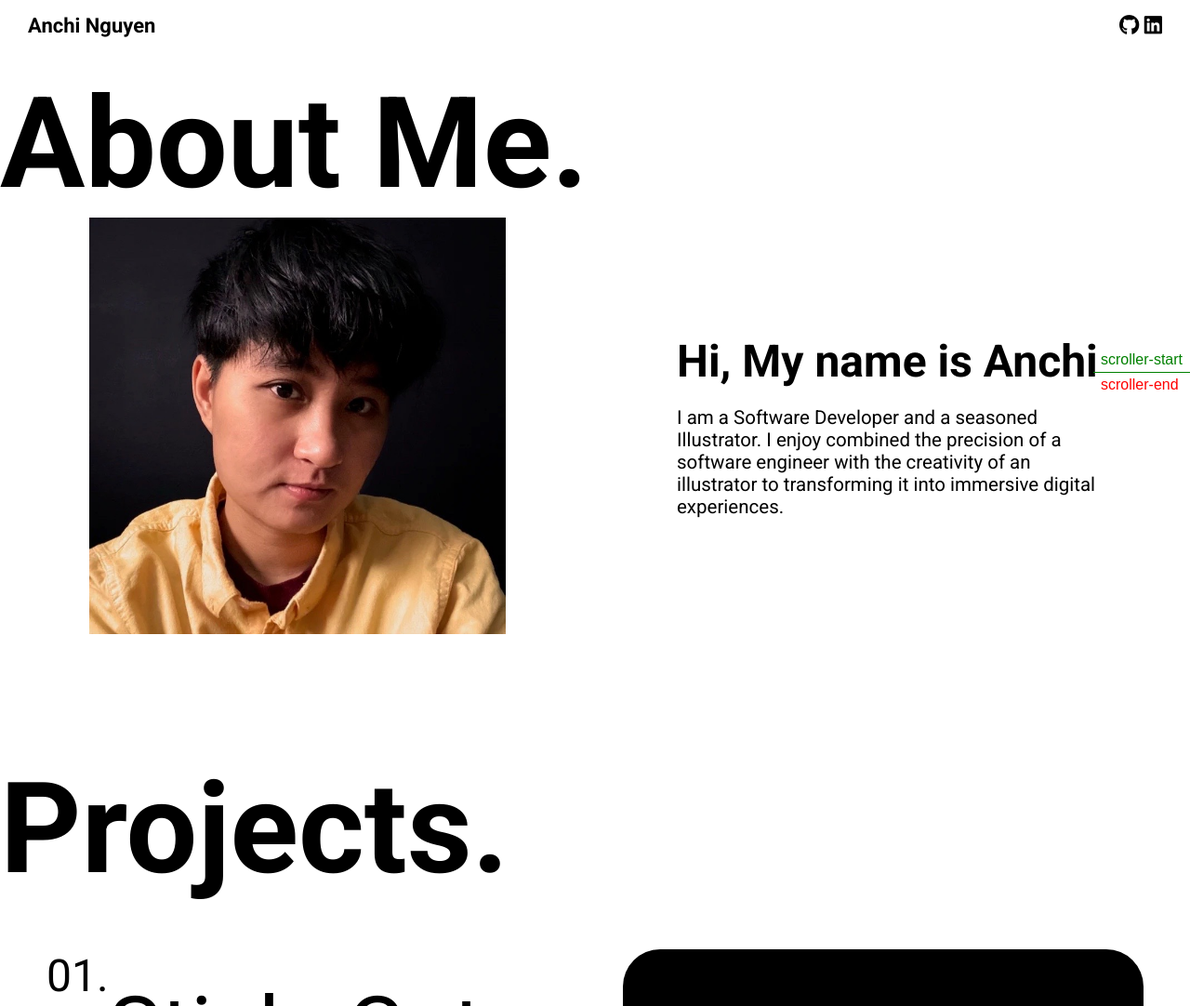
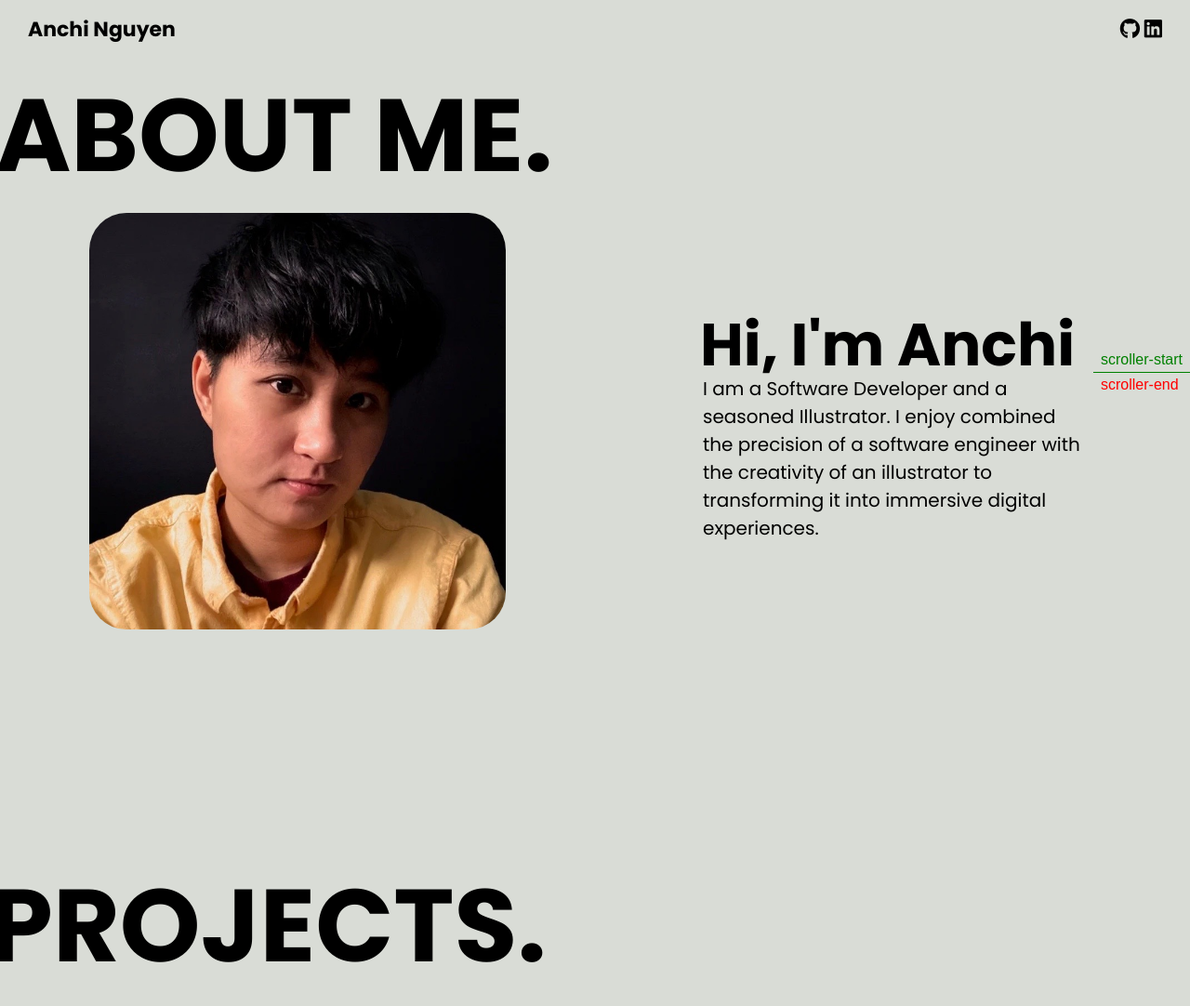
Before and after one commit to anchiingn/anchiingn.github.io, a plain HTML site: page index.html in a window 1280 px wide. Shown: the top 1082 px of the page at 93% size. Drawn offline with nearby package versions, Linux system fonts and the light colour scheme.

Commit message:
projects

```diff
--- a/css/about_me.css
+++ b/css/about_me.css
@@ -1,12 +1,19 @@
 #about_me {
     width: 100dvw;
     margin-bottom: 80px;
-    margin-top: 20px;
+    position: fixed;
+    z-index: 0;
 }
 .title {
     width: fit-content;
-    font-size: calc(10vw + 1vh);
+    font-size: calc(8vw + 1vh);
     font-weight: bold;
+}
+
+#about_me .title {
+    position: relative;
+    left: -5px;
+    animation: fade_up 1s ease-in;
 }
 
 .aboutme_info {
@@ -17,20 +24,27 @@
 .aboutme_info img {
     width: 70%;
     margin: auto;
+    border-radius: 40px;
+    animation: fade_right 1.25s ease-in;
 }
 
 .aboutme_info div {
-    width: 29em;
+    width: 25.5em;
     margin: auto;
 }
 
 .aboutme_info div h1 {
-    font-size: 3em;
-    margin-bottom: 20px;
+    position: relative;
+    right: 3px;
+    font-size: 4em;
+    margin-bottom: -15px;
+    animation: fade_left 1s ease-in;
+    background-color: transparent;
 }
 
 .aboutme_info div p {
-    font-size: 20.5px;
+    font-size: 20px;
+    animation: fade_left 1s ease-in;
 }
 
 
@@ -47,14 +61,26 @@
     }
 }
 
-@keyframes fade_down {
+@keyframes fade_left {
     from {
         opacity: 0;
-        transform: translateY(-10px);
+        transform: translateX(20px);
     }
 
     to {
         opacity: 1;
-        transform: translateY(0);
+        transform: translateX(0);
     }
 }
+
+@keyframes fade_right {
+    from {
+        opacity: 0;
+        transform: translateX(-20px);
+    }
+
+    to {
+        opacity: 1;
+        transform: translateX(0);
+    }
+}
--- a/css/main.css
+++ b/css/main.css
@@ -2,11 +2,21 @@
 @import url("about_me.css");
 @import url("projects.css");
 
+@font-face {
+    font-family: 'Akira Expanded';
+    src: url('Akira Expanded.tff') format('tff');
+}
+
+:root {
+    /* --color-white: #e8eddf */
+    --color-white: #d9dcd6
+
+}
 
 * {
     margin: 0;
-    font-family: "Roboto", sans-serif;
-    font-style: normal;
+    font-family: "Poppins", sans-serif;
+    background-color: var(--color-white);
 }
 
 a {
--- a/css/nav.css
+++ b/css/nav.css
@@ -2,7 +2,7 @@
     display: flex;
     justify-content: space-between;
     padding: 15px 30px;
-    background-color: white;
+    background-color: var(--color-white);
     font-size: 22px;
     font-weight: bold;
     position: sticky;
--- a/css/projects.css
+++ b/css/projects.css
@@ -1,12 +1,16 @@
 #projects {
     height: fit-content;
-    border-top-right-radius: 40px;
-    border-top-left-radius: 40px;
+    background-color: var(--color-white);
+    position: relative;
+    top: 100dvh;
+    margin-bottom: 30px;
 }
 
 #projects > .title {
     padding-top: 50px;
     margin-bottom: 50px;
+    position: relative;
+    left: -12px;
 }
 
 .project_container {
@@ -20,7 +24,7 @@
 }
 
 .one, .two {
-    background-color: white;
+    background-color: var(--color-white);
 }
 
 .project_info {
@@ -57,12 +61,12 @@
 }
 
 .project_name > div:nth-child(2) {
-    -webkit-text-stroke: 1px white;
+    -webkit-text-stroke: 1px var(--color-white);
     color: transparent;
 }
 
 .project_name > div:nth-child(3) {
-    -webkit-text-stroke: 1px white;
+    -webkit-text-stroke: 1px var(--color-white);
     color: transparent;
     opacity: 0.5;
 }
--- a/index.html
+++ b/index.html
@@ -9,7 +9,7 @@
     <!-- Google Font -->
     <link rel="preconnect" href="https://fonts.googleapis.com">
     <link rel="preconnect" href="https://fonts.gstatic.com" crossorigin>
-    <link href="https://fonts.googleapis.com/css2?family=Roboto:ital,wght@0,100;0,300;0,400;0,500;0,700;0,900;1,100;1,300;1,400;1,500;1,700;1,900&display=swap" rel="stylesheet">
+    <link href="https://fonts.googleapis.com/css2?family=Poppins:ital,wght@0,100;0,200;0,300;0,400;0,500;0,600;0,700;0,800;0,900;1,100;1,200;1,300;1,400;1,500;1,600;1,700;1,800;1,900&display=swap" rel="stylesheet">
     <!----------------->
 
     <title>Anchi Portfolio</title>
@@ -25,19 +25,19 @@
     </nav>
     <section id="about_me">
         <div class="title">
-            About Me.
+            ABOUT ME.
         </div>
         <div class="aboutme_info">
             <img src="images/IMG-2941.JPG" alt="">
             <div>
-                <h1>Hi, My name is Anchi</h1>
+                <h1>Hi, I'm Anchi</h1>
                 <p>I am a Software Developer and a seasoned Illustrator. I enjoy combined the precision of a software engineer with the creativity of an illustrator to transforming it into immersive digital experiences.</p>
             </div>
         </div>
     </section>
     <section id="projects">
         <div class="title">
-            Projects.
+            PROJECTS.
         </div>
 
         <!-- Project One -->
```
